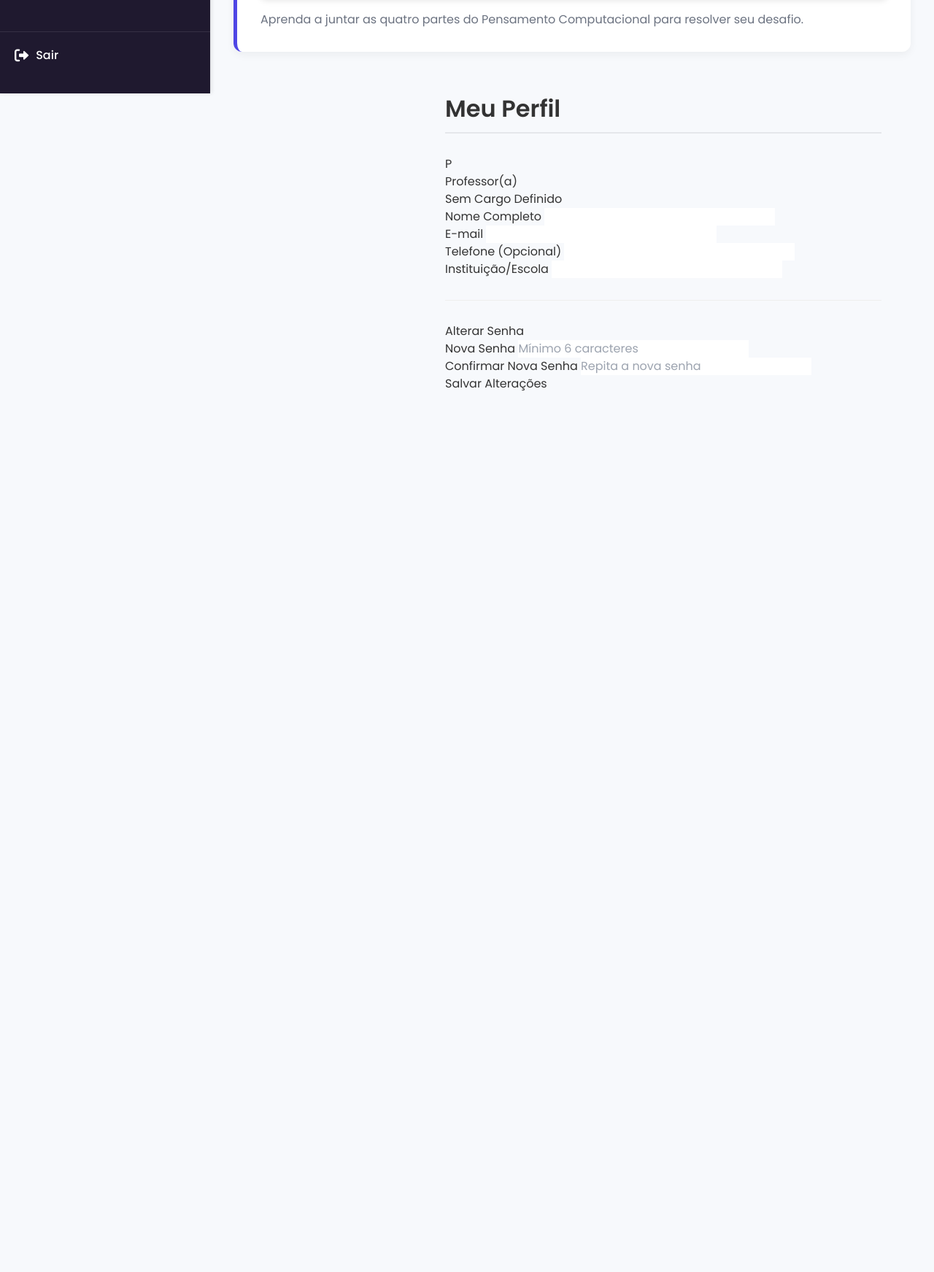
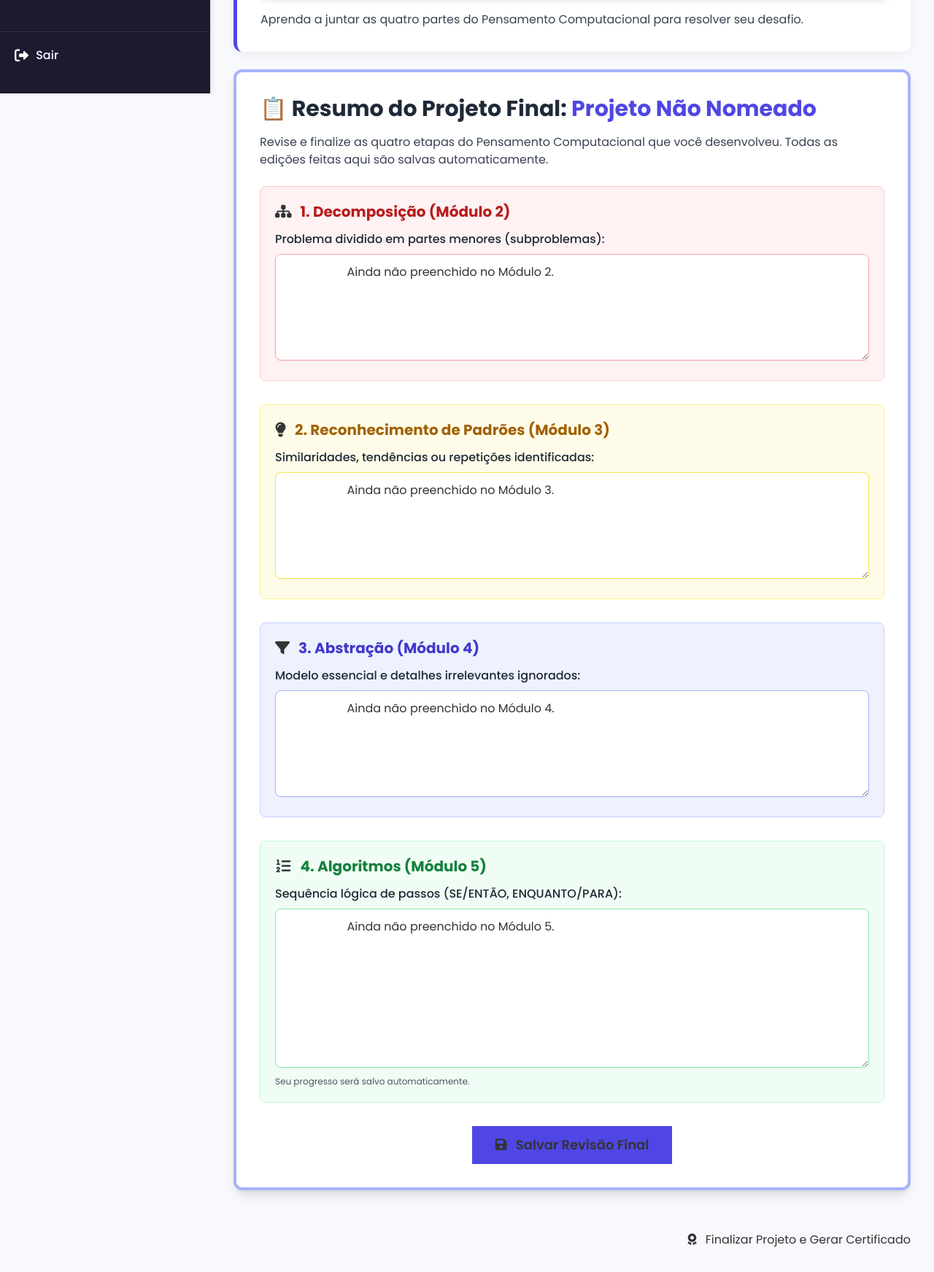
Before and after one commit to danidancr/PCTeacher, a Flask app: template templates/conteudo-projeto-final.html in a window 1280 px wide. Shown: the part 672-2415 px from the top of the page at 73% size. Before the commit the page ends 1208 px from the top, so only its background shows below. Run offline with Flask 3, Linux system fonts and the light colour scheme; the template is opened without the code that fills it, so the values that code supplies are empty; some libraries are stand-ins or nearby versions.

Commit message:
atualizar exercício de projeto final

```diff
--- a/templates/conteudo-projeto-final.html
+++ b/templates/conteudo-projeto-final.html
@@ -2,7 +2,9 @@
 
 {% block title %}Módulo 6: Projeto Final{% endblock %}
 
-{% block content_title %}Módulo 6: Projeto Final - Aplicando o PC{% endblock %}
+{% block content_title %}
+    <i class="fas fa-rocket text-primary-indigo mr-2"></i> Módulo 6: Projeto Final - Aplicando o PC
+{% endblock %}
 
 {% block content %}
     <div class="content-section">
@@ -12,76 +14,91 @@
         <div class="video-container">
             <iframe src="https://www.youtube.com/embed/dQw4w9WgXcQ" frameborder="0" allow="accelerometer; autoplay; clipboard-write; encrypted-media; gyroscope; picture-in-picture" allowfullscreen></iframe>
         </div>
-        <p class="text-gray-500 mt-4">Aprenda a juntar as quatro partes do Pensamento Computacional para resolver seu desafio.</p>
+        <p class="text-gray-700 mt-4">Aprenda a juntar as quatro partes do Pensamento Computacional para resolver seu desafio.</p>
     </div>
 
-    <main class="main-content">
-            <h1>Meu Perfil</h1>
-
-            {% if mensagem_sucesso %}
-                <div class="alert success-message" style="color: #155724; background-color: #d4edda; border-color: #c3e6cb; padding: 10px; border-radius: 5px; margin-bottom: 20px;">
-                    {{ mensagem_sucesso }}
-                </div>
-            {% endif %}
-            {% if mensagem_erro %}
-                <div class="alert error-message" style="color: #721c24; background-color: #f8d7da; border-color: #f5c6cb; padding: 10px; border-radius: 5px; margin-bottom: 20px;">
-                    {{ mensagem_erro }}
-                </div>
-            {% endif %}
-
-            <div class="profile-container">
-
-                <div class="profile-header">
-                    <div class="profile-avatar">
-                        {{ user.nome[0] if user.nome else 'P' }}
-                    </div>
-                    <div class="profile-info">
-                        <h2>{{ user.nome if user.nome else 'Professor(a)' }}</h2>
-                        <p>{{ user.cargo if user.cargo else 'Sem Cargo Definido' }}</p>
-                    </div>
+    <div class="content-section border-4 border-indigo-300 bg-white shadow-lg">
+        <div class="flex justify-between items-center mb-4">
+            <h2 class="text-3xl font-bold text-gray-800">📋 Resumo do Projeto Final: <span class="text-primary-indigo">{{ projeto_data.nome_projeto | default('Projeto Não Nomeado') }}</span></h2>
+            {# Feedback de salvamento será atualizado pelo JS da base_dashboard #}
+            <span id="project-save-feedback" class="text-sm font-semibold opacity-0 transition-opacity"></span>
         </div>
 
-                <form class="profile-form" method="POST" action="{{ url_for('perfil') }}">
+        <p class="text-gray-700 mb-6">Revise e finalize as quatro etapas do Pensamento Computacional que você desenvolveu. Todas as edições feitas aqui são salvas automaticamente.</p>
 
-                    <div class="form-group">
-                        <label for="name">Nome Completo</label>
-                        <input type="text" id="name" name="name" value="{{ user.nome }}" required>
+        {# Formulário principal com campos de revisão #}
+        <form id="project-form-modulo-6" method="POST" onchange="saveProjectData(this)">
+            <input type="hidden" name="modulo_slug" value="{{ modulo.slug }}">
+
+            {# Seção 1: Decomposição #}
+            <div class="mb-8 p-5 border border-red-200 rounded-lg bg-red-50">
+                <h3 class="text-xl font-bold text-red-700 mb-3 flex items-center">
+                    <i class="fas fa-sitemap mr-3"></i> 1. Decomposição (Módulo 2)
+                </h3>
+                <label for="decomposicao" class="block text-gray-800 font-medium mb-2">Problema dividido em partes menores (subproblemas):</label>
+                <textarea id="decomposicao" name="decomposicao" rows="5"
+                          class="w-full p-3 border border-red-300 rounded-lg shadow-sm focus:ring-red-500 focus:border-red-500"
+                          required>
+                    {{ projeto_data.decomposicao | default('Ainda não preenchido no Módulo 2.') }}
+                </textarea>
             </div>
 
-                    <div class="form-group grid-2-cols">
-                        <div>
-                            <label for="email">E-mail</label>
-                            <input type="email" id="email" name="email" value="{{ user.email }}" required>
-                        </div>
-                        <div>
-                            <label for="phone">Telefone (Opcional)</label>
-                            <input type="text" id="phone" name="phone" value="{{ user.telefone }}">
-                        </div>
+            {# Seção 2: Reconhecimento de Padrões #}
+            <div class="mb-8 p-5 border border-yellow-200 rounded-lg bg-yellow-50">
+                <h3 class="text-xl font-bold text-yellow-700 mb-3 flex items-center">
+                    <i class="fas fa-lightbulb mr-3"></i> 2. Reconhecimento de Padrões (Módulo 3)
+                </h3>
+                <label for="padroes" class="block text-gray-800 font-medium mb-2">Similaridades, tendências ou repetições identificadas:</label>
+                <textarea id="padroes" name="padroes" rows="5"
+                          class="w-full p-3 border border-yellow-300 rounded-lg shadow-sm focus:ring-yellow-500 focus:border-yellow-500"
+                          required>
+                    {{ projeto_data.padroes | default('Ainda não preenchido no Módulo 3.') }}
+                </textarea>
             </div>
 
-                    <div class="form-group">
-                        <label for="institution">Instituição/Escola</label>
-                        <input type="text" id="institution" name="institution" value="{{ user.instituicao }}">
+            {# Seção 3: Abstração #}
+            <div class="mb-8 p-5 border border-indigo-200 rounded-lg bg-indigo-50">
+                <h3 class="text-xl font-bold text-indigo-700 mb-3 flex items-center">
+                    <i class="fas fa-filter mr-3"></i> 3. Abstração (Módulo 4)
+                </h3>
+                <label for="abstracao" class="block text-gray-800 font-medium mb-2">Modelo essencial e detalhes irrelevantes ignorados:</label>
+                <textarea id="abstracao" name="abstracao" rows="5"
+                          class="w-full p-3 border border-indigo-300 rounded-lg shadow-sm focus:ring-indigo-500 focus:border-indigo-500"
+                          required>
+                    {{ projeto_data.abstracao | default('Ainda não preenchido no Módulo 4.') }}
+                </textarea>
             </div>
 
-                    <hr style="margin: 30px 0; border-color: #eee;">
-
-                    <h2>Alterar Senha</h2>
-
-                    <div class="form-group grid-2-cols">
-                        <div>
-                            <label for="new-password">Nova Senha</label>
-                            <input type="password" id="new-password" name="new_password" placeholder="Mínimo 6 caracteres">
-                        </div>
-                        <div>
-                            <label for="confirm-password">Confirmar Nova Senha</label>
-                            <input type="password" id="confirm-password" name="confirm_password" placeholder="Repita a nova senha">
-                        </div>
+            {# Seção 4: Algoritmos #}
+            <div class="mb-8 p-5 border border-green-200 rounded-lg bg-green-50">
+                <h3 class="text-xl font-bold text-green-700 mb-3 flex items-center">
+                    <i class="fas fa-list-ol mr-3"></i> 4. Algoritmos (Módulo 5)
+                </h3>
+                <label for="algoritmo" class="block text-gray-800 font-medium mb-2">Sequência lógica de passos (SE/ENTÃO, ENQUANTO/PARA):</label>
+                <textarea id="algoritmo" name="algoritmo" rows="8"
+                          class="w-full p-3 border border-green-300 rounded-lg shadow-sm focus:ring-green-500 focus:border-green-500"
+                          required>
+                    {{ projeto_data.algoritmo | default('Ainda não preenchido no Módulo 5.') }}
+                </textarea>
+                <p class="mt-1 text-xs text-gray-600">Seu progresso será salvo automaticamente.</p>
             </div>
 
-                    <button type="submit" class="btn-save">Salvar Alterações</button>
+            <div class="text-center mt-6">
+                <button type="submit" class="btn-primary py-3 px-8 text-lg font-semibold bg-primary-indigo hover:bg-indigo-700">
+                    <i class="fas fa-save mr-2"></i> Salvar Revisão Final
+                </button>
+            </div>
         </form>
+    </div>
+{% endblock %}
 
+{% block finish_button %}
+    <div class="flex justify-end pt-8">
+        {# O botão de conclusão do Módulo 6 geralmente é o fim do curso e pode redirecionar para uma página de Certificado/Conclusão #}
+        <form method="POST" action="{{ url_for('concluir_curso') }}">
+            <button type="submit" class="btn-finish-big">
+                <i class="fas fa-award mr-2"></i> Finalizar Projeto e Gerar Certificado
+            </button>
+        </form>
     </div>
-        </main>
 {% endblock %}
```
Lines whose indentation alone changed are shown as unchanged.
